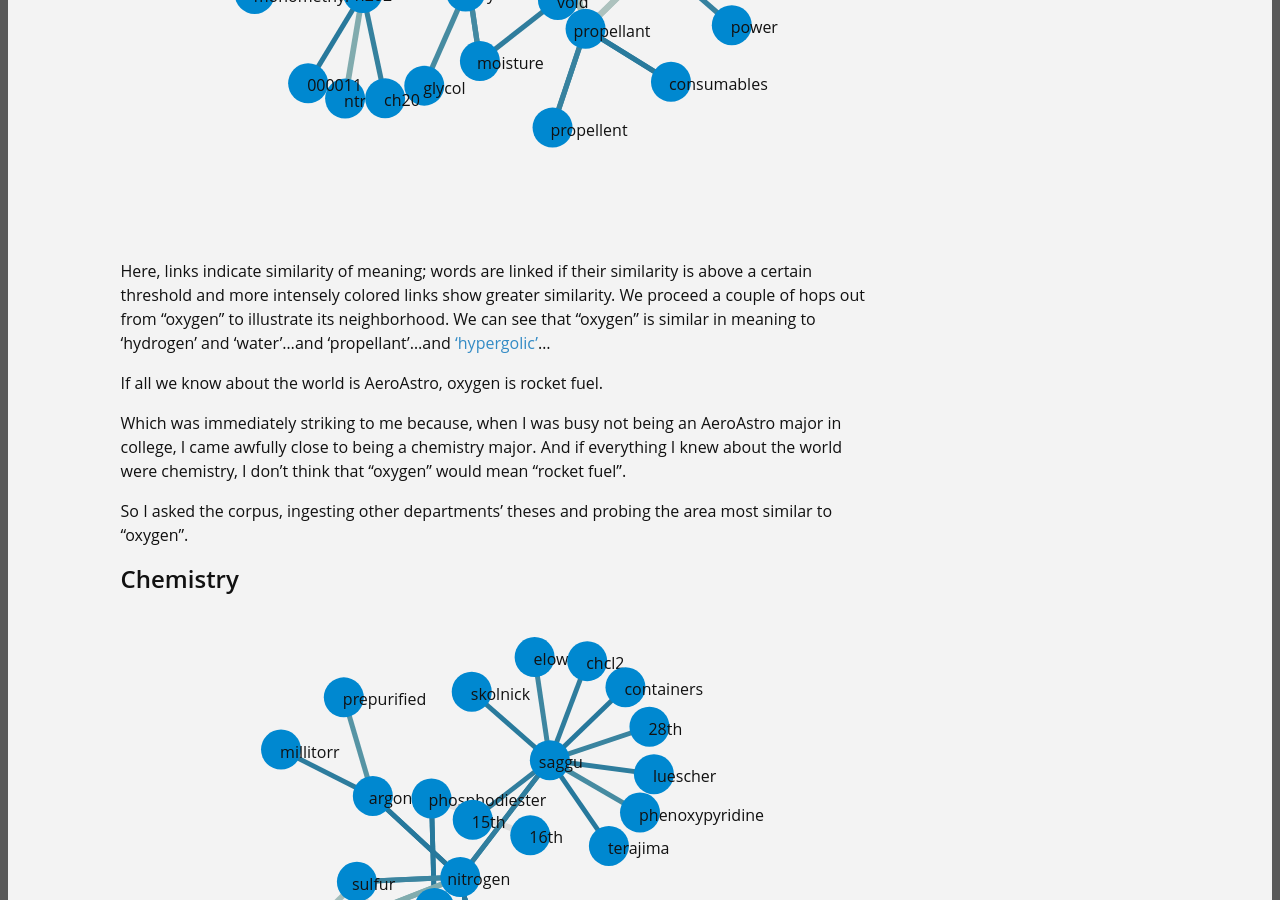
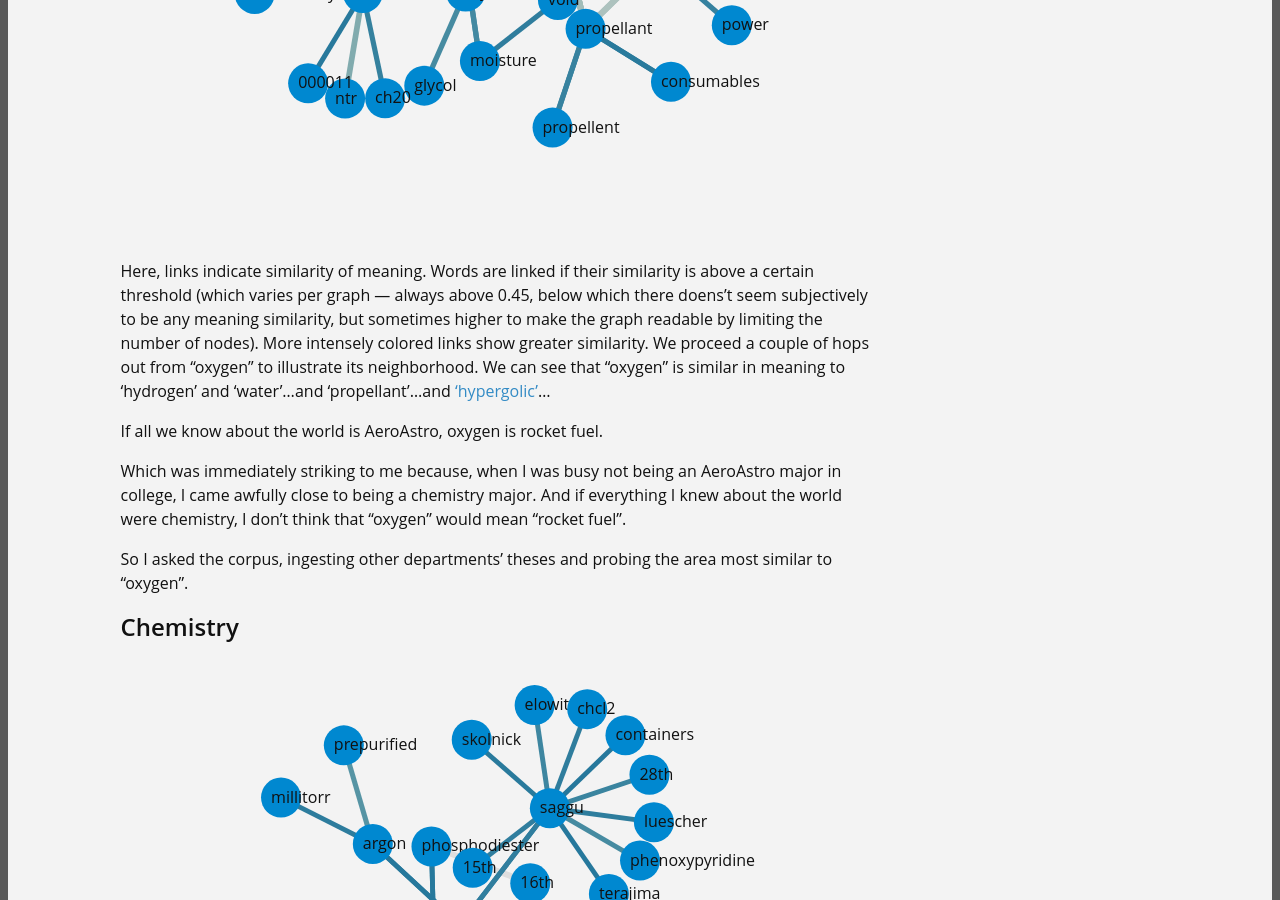
Before and after one commit to MITLibraries/ml2s, a Jekyll site: the page built from _posts/2017-07-06-six-ways-of-looking-at-oxygen.md, in a window 1280 px wide and 900 px high, scrolled down 697 px. Built offline with Jekyll 4.4.1, drawn with Linux system fonts in a browser that asks for light colours; nearby versions of some CDN libraries; our own code applies the rules of GitHub Pages for plain Markdown files.

```diff
--- a/_includes/d3_word_net.html
+++ b/_includes/d3_word_net.html
@@ -53,10 +53,11 @@ d3.json('{{ include.datafile }}', function(error, graph) {
 
   node_{{ include.svg_id }}.append("text")
       .attr("fill", "#111")
-      .attr("dx", function(d) { return -d.weight; })
-      .attr("dy", ".5em")
+      .attr("dx", "-10px")
+      .attr("dy", "5px")
       .attr('z-index', '10')
       .attr('height', '12px')
+      .attr('font-weight', '500')
       .text(function(d) { return d.id });
 
   simulation_{{ include.svg_id }}
--- a/_posts/2017-07-06-six-ways-of-looking-at-oxygen.md
+++ b/_posts/2017-07-06-six-ways-of-looking-at-oxygen.md
@@ -1,7 +1,6 @@
 ---
 author: andromeda
 ---
-
 <script src="https://d3js.org/d3.v4.min.js"></script>
 
 [In a previous post]({{ site.baseurl }}{% post_url 2017-05-24-hello-gensim %}
@@ -19,7 +18,7 @@ Here's what oxygen looks like if everything you know about the world is AeroAstr
   {% include d3_word_net.html svg_id='svg_aeroastro' datafile=datafile %}
 </script>
 
-Here, links indicate similarity of meaning; words are linked if their similarity is above a certain threshold and more intensely colored links show greater similarity. We proceed a couple of hops out from "oxygen" to illustrate its neighborhood. We can see that "oxygen" is similar in meaning to 'hydrogen' and 'water'...and 'propellant'...and ['hypergolic'](https://www.merriam-webster.com/dictionary/hypergolic)...
+Here, links indicate similarity of meaning. Words are linked if their similarity is above a certain threshold (which varies per graph &mdash; always above 0.45, below which there doens't seem subjectively to be any meaning similarity, but sometimes higher to make the graph readable by limiting the number of nodes). More intensely colored links show greater similarity. We proceed a couple of hops out from "oxygen" to illustrate its neighborhood. We can see that "oxygen" is similar in meaning to 'hydrogen' and 'water'...and 'propellant'...and ['hypergolic'](https://www.merriam-webster.com/dictionary/hypergolic)...
 
 If all we know about the world is AeroAstro, oxygen is rocket fuel.
 
@@ -92,4 +91,4 @@ As with nuclear engineering, I don't have the domain knowledge to interpret this
 Thanks go to:
 * Christine Moulen, as mentioned above;
 * My other colleague Helen Bailey, for writing the first version of the d3 scripts used here (I don't know a thing about datavis and this is my first d3 so it was great having her scripts to crib off of);
-* Wallace Stevens, for [Thirteen Ways of Looking at a Blackbird](https://www.poetryfoundation.org/poems/45236/thirteen-ways-of-looking-at-a-blackbird), and Henry Louis Gates, for bringing that poem and other things to my attention via [Thirteen Ways of Looking at a Black Man](https://www.amazon.com/Thirteen-Ways-Looking-Black-Man/dp/0679776664)
+* Wallace Stevens, for [Thirteen Ways of Looking at a Blackbird](https://www.poetryfoundation.org/poems/45236/thirteen-ways-of-looking-at-a-blackbird), and Henry Louis Gates, for bringing that poem and other things to my attention via [Thirteen Ways of Looking at a Black Man](https://www.amazon.com/Thirteen-Ways-Looking-Black-Man/dp/0679776664).
```
